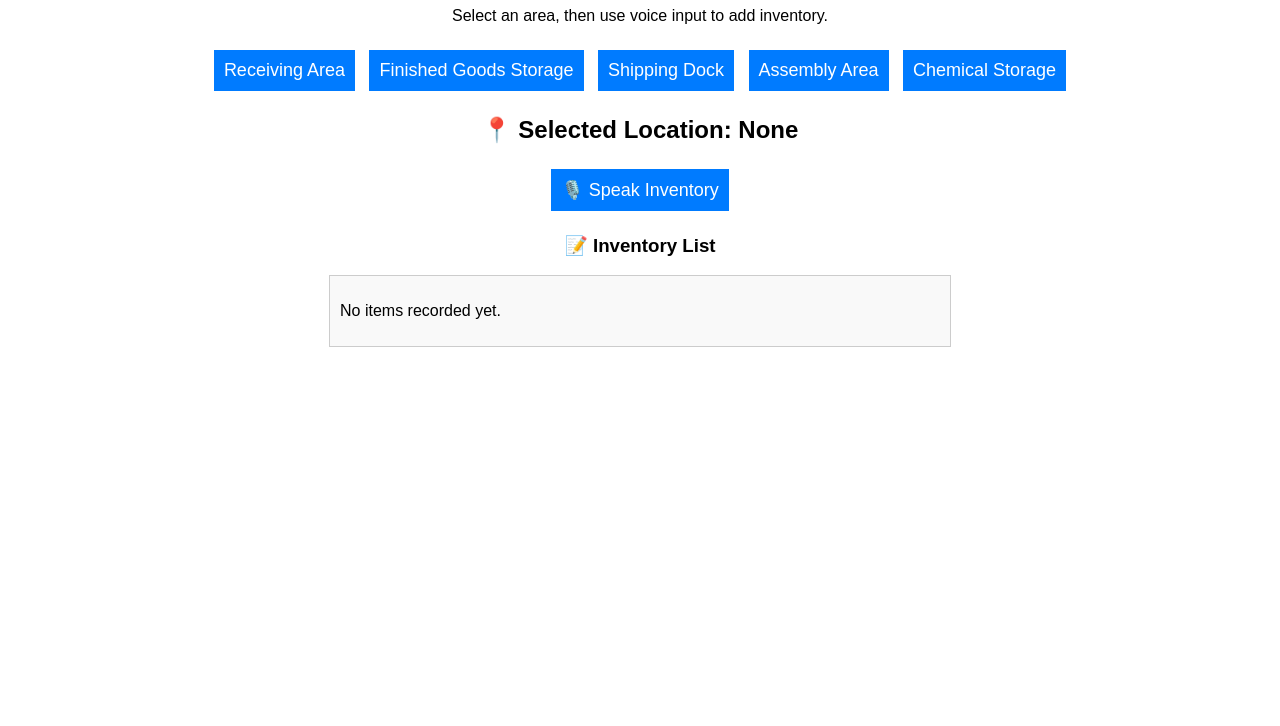
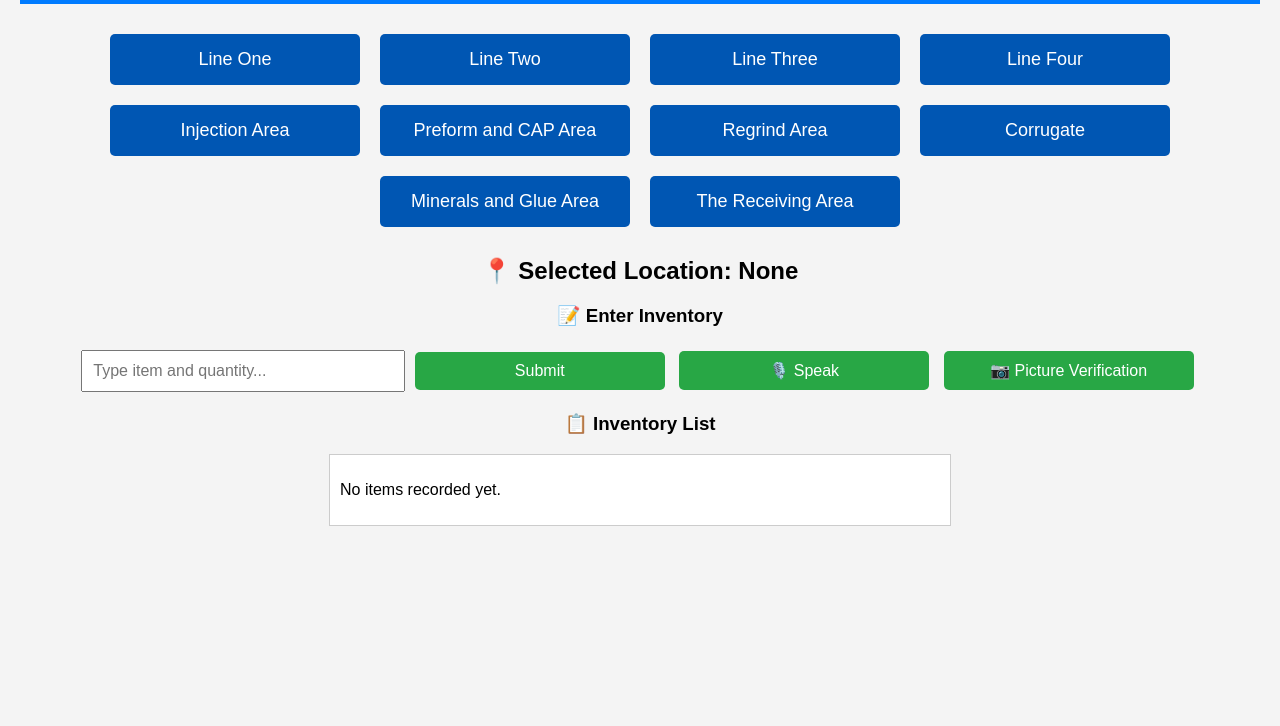
Before and after one commit to llauderdal1127/Warehouse-Tracker, a plain HTML site: page index.html in a window 1280 px wide. Shown: the part 74-800 px from the top of the page. Drawn offline with Linux system fonts and the light colour scheme.

Commit message:
Update index.html

```diff
--- a/index.html
+++ b/index.html
@@ -3,33 +3,51 @@
 <head>
     <meta charset="UTF-8">
     <meta name="viewport" content="width=device-width, initial-scale=1.0">
-    <title>AI Warehouse Tracker</title>
+    <title>Inventory AI</title>
     <style>
-        body { font-family: Arial, sans-serif; text-align: center; margin: 20px; }
-        .section-buttons { margin: 20px; }
-        button { padding: 10px; font-size: 18px; margin: 5px; background: #007BFF; color: white; border: none; cursor: pointer; }
-        button:hover { background: #0056b3; }
-        .inventory-list { margin-top: 20px; padding: 10px; max-width: 600px; margin: auto; background: #f9f9f9; text-align: left; border: 1px solid #ccc; }
+        body { font-family: Arial, sans-serif; text-align: center; margin: 20px; background-color: #f4f4f4; }
+        .banner { background: #007BFF; color: white; font-size: 24px; padding: 15px; font-weight: bold; }
+        .section-buttons { margin: 20px; display: flex; flex-wrap: wrap; justify-content: center; }
+        button { padding: 15px; font-size: 18px; margin: 10px; width: 250px; border: none; background: #0056b3; color: white; cursor: pointer; border-radius: 5px; }
+        button:hover { background: #003f7f; }
+        .ai-section { margin-top: 20px; }
+        input { padding: 10px; width: 300px; font-size: 16px; }
+        .inventory-list { margin-top: 20px; padding: 10px; max-width: 600px; margin: auto; background: white; text-align: left; border: 1px solid #ccc; }
+        .ai-btn { padding: 10px; margin: 5px; font-size: 16px; background: #28a745; color: white; border: none; cursor: pointer; border-radius: 5px; }
+        .ai-btn:hover { background: #1f7a33; }
     </style>
 </head>
 <body>
 
-    <h1>📦 AI Warehouse Tracker</h1>
-    <p>Select an area, then use voice input to add inventory.</p>
+    <!-- Banner -->
+    <div class="banner">Inventory At It's Finest.</div>
 
-    <!-- Warehouse Area Buttons -->
+    <!-- Warehouse Section Buttons -->
     <div class="section-buttons">
-        <button onclick="selectLocation('Receiving Area')">Receiving Area</button>
-        <button onclick="selectLocation('Finished Goods Storage')">Finished Goods Storage</button>
-        <button onclick="selectLocation('Shipping Dock')">Shipping Dock</button>
-        <button onclick="selectLocation('Assembly Area')">Assembly Area</button>
-        <button onclick="selectLocation('Chemical Storage')">Chemical Storage</button>
+        <button onclick="selectLocation('Line One')">Line One</button>
+        <button onclick="selectLocation('Line Two')">Line Two</button>
+        <button onclick="selectLocation('Line Three')">Line Three</button>
+        <button onclick="selectLocation('Line Four')">Line Four</button>
+        <button onclick="selectLocation('Injection Area')">Injection Area</button>
+        <button onclick="selectLocation('Preform and CAP Area')">Preform and CAP Area</button>
+        <button onclick="selectLocation('Regrind Area')">Regrind Area</button>
+        <button onclick="selectLocation('Corrugate')">Corrugate</button>
+        <button onclick="selectLocation('Minerals and Glue Area')">Minerals and Glue Area</button>
+        <button onclick="selectLocation('The Receiving Area')">The Receiving Area</button>
     </div>
 
     <h2 id="selectedLocation">📍 Selected Location: None</h2>
-    <button onclick="startListening()">🎙️ Speak Inventory</button>
 
-    <h3>📝 Inventory List</h3>
+    <!-- AI Input -->
+    <div class="ai-section">
+        <h3>📝 Enter Inventory</h3>
+        <input type="text" id="manualInput" placeholder="Type item and quantity...">
+        <button class="ai-btn" onclick="processManualInput()">Submit</button>
+        <button class="ai-btn" onclick="startListening()">🎙️ Speak</button>
+        <button class="ai-btn" onclick="uploadImage()">📷 Picture Verification</button>
+    </div>
+
+    <h3>📋 Inventory List</h3>
     <div class="inventory-list" id="inventoryList">
         <p>No items recorded yet.</p>
     </div>
@@ -41,6 +59,16 @@
         function selectLocation(location) {
             selectedLocation = location;
             document.getElementById("selectedLocation").textContent = `📍 Selected Location: ${location}`;
+        }
+
+        function processManualInput() {
+            let inputText = document.getElementById("manualInput").value.trim();
+            if (!selectedLocation || inputText === "") {
+                alert("Select a location and enter an item!");
+                return;
+            }
+            processInventory(inputText);
+            document.getElementById("manualInput").value = "";
         }
 
         function startListening() {
@@ -95,6 +123,10 @@
                 }
             }
         }
+
+        function uploadImage() {
+            alert("📷 Picture verification is coming soon!");
+        }
     </script>
 
 </body>
```
